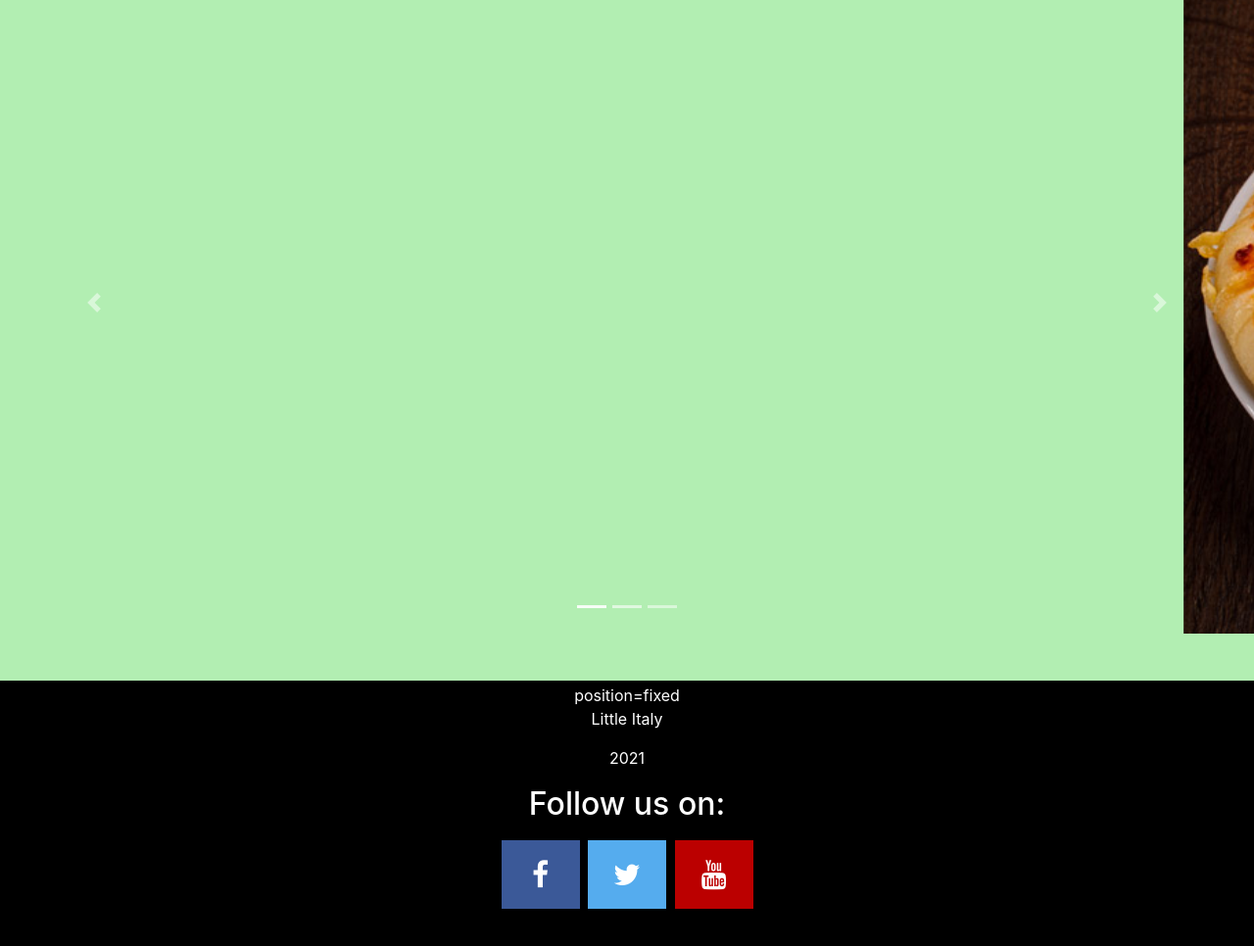
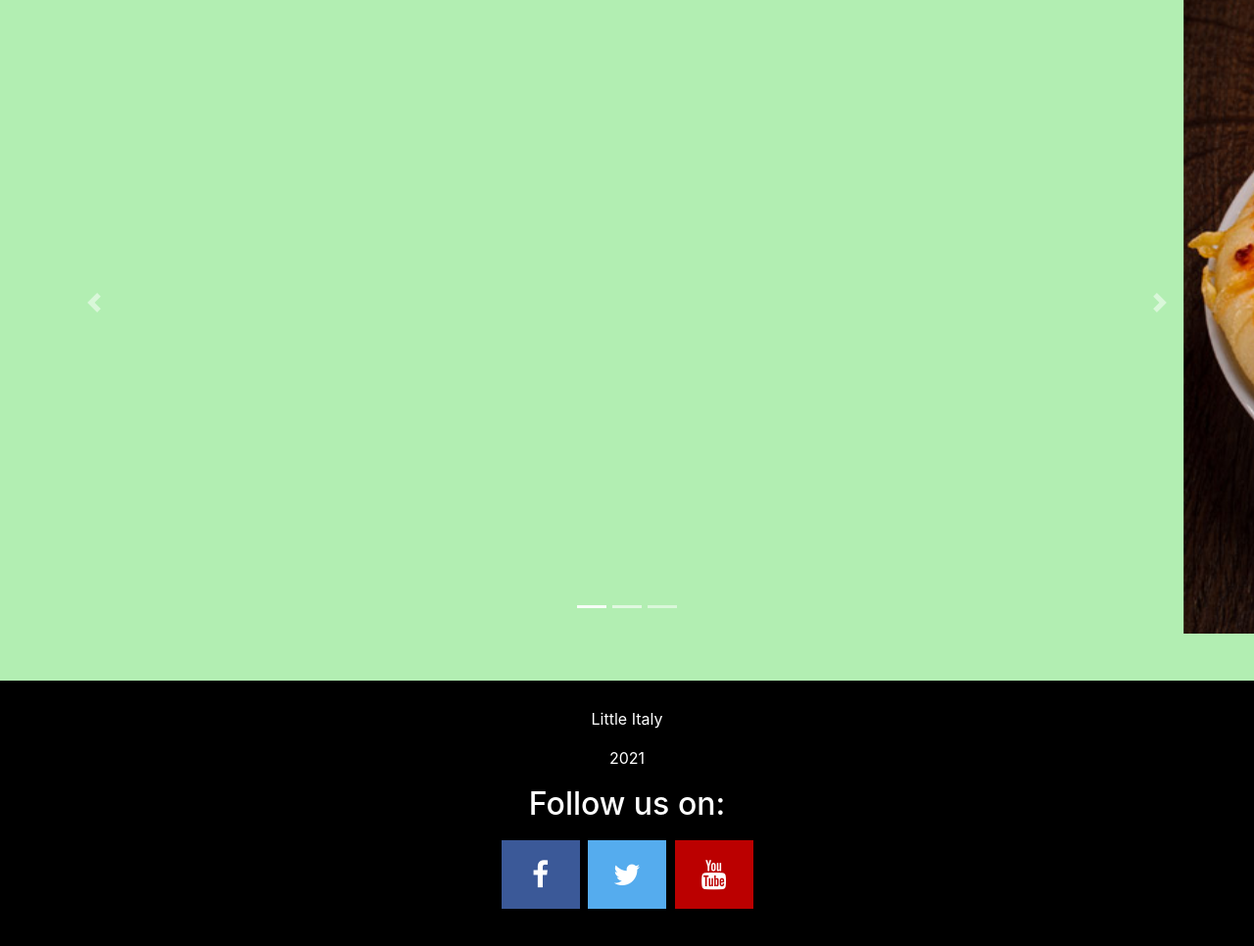
Before and after one commit to RockyRak00n/Little-Italy, a plain HTML site: page index.html in a window 1280 px wide. Shown: the part 118-1084 px from the top of the page at 98% size. Drawn offline with nearby package versions, Linux system fonts and the light colour scheme.

Commit message:
Update index.html

```diff
--- a/index.html
+++ b/index.html
@@ -121,7 +121,6 @@ footer {
 <body>
 
 <footer>
-  position=fixed
   <br>
   <p>Little Italy </p>
   <p>2021 </p>
```
